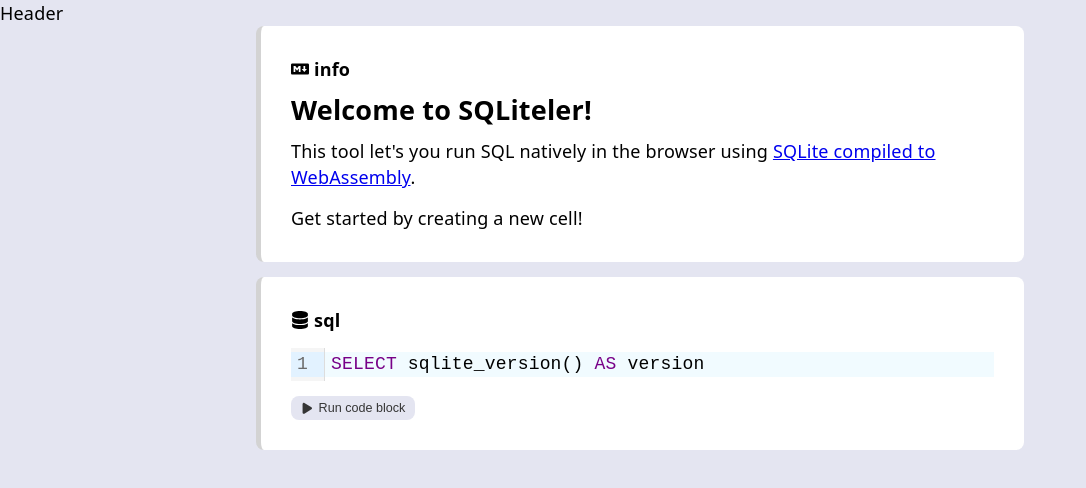
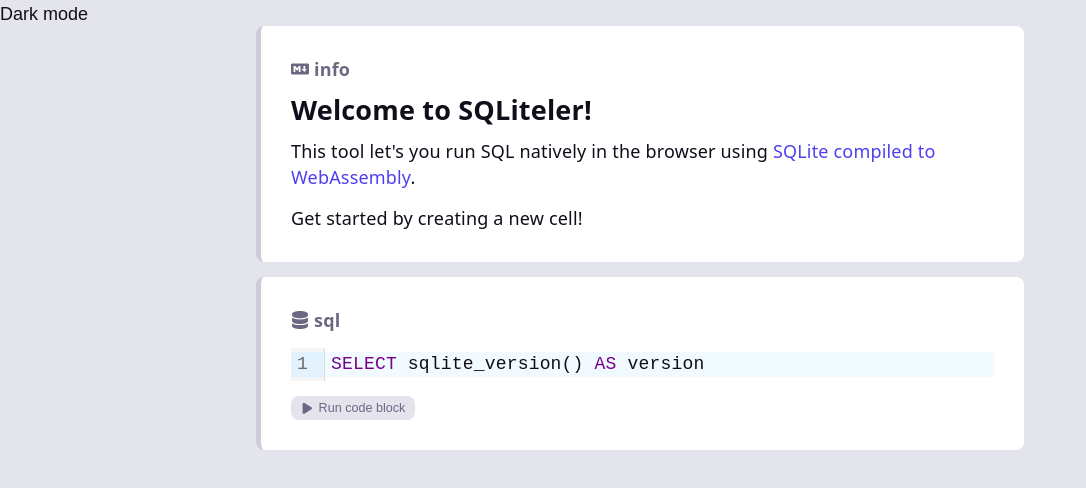
Before and after one commit to eflisback/sqlit, a React (Vite) app: page / in a window 1280 px wide. Shown: the top 488 px of the page, without its empty margins (0-1086 px from the left). Built offline with nearby package versions, Linux system fonts and the light colour scheme.

Commit message:
Improved theming

```diff
--- a/src/App.tsx
+++ b/src/App.tsx
@@ -1,13 +1,22 @@
 import styles from './App.module.css';
 import { Cell } from './components';
 import { useNotebookStore } from './store';
+import { useTheme } from './components';
 
 function App() {
 	const cells = useNotebookStore((state) => state.cells);
+	const { theme, setTheme } = useTheme();
 
 	return (
 		<>
-			<header>Header</header>
+			<header>
+				<button
+					type='button'
+					onClick={() => setTheme(theme === 'light' ? 'dark' : 'light')}
+				>
+					{theme === 'light' ? 'Dark' : 'Light'} mode
+				</button>
+			</header>
 			<main className={styles.notebook}>
 				{cells.map((cellData) => (
 					<Cell key={cellData.id} cellData={cellData} />
--- a/src/components/cells/SQLCell.tsx
+++ b/src/components/cells/SQLCell.tsx
@@ -4,6 +4,7 @@
 import { FaPlay } from 'react-icons/fa6';
 import { engine } from '@/engine';
 import { type CellData, useNotebookStore } from '@/store';
+import { useTheme } from '@/components';
 import styles from './cells.module.css';
 
 interface SQLCellProps {
@@ -14,6 +15,7 @@
 export const SQLCell = ({ cellData, setCellStatus }: SQLCellProps) => {
 	const updateCell = useNotebookStore((state) => state.updateCell);
 	const [error, setError] = useState<string | null>(null);
+	const { theme } = useTheme();
 
 	const handleExecuteClick = async () => {
 		try {
@@ -33,6 +35,7 @@
 			<CodeMirror
 				className={styles.editor}
 				basicSetup={{ autocompletion: false }}
+				theme={theme}
 				value={cellData.content}
 				extensions={[sql()]}
 				onChange={(code) =>
--- a/src/components/cells/cells.module.css
+++ b/src/components/cells/cells.module.css
@@ -4,19 +4,18 @@
 	gap: 15px;
 	width: 100%;
 	height: fit-content;
-	background-color: #ffffff;
+	background-color: var(--bg-cell);
 	padding: 30px;
 	border-radius: 8px;
-	border-left: 5px solid lightgray;
-	transition: border 0.15s ease;
+	border-left: 5px solid var(--border);
 }
 
 .success {
-	border-color: green;
+	border-color: var(--color-success);
 }
 
 .failure {
-	border-color: #b91c1c;
+	border-color: var(--color-failure);
 }
 
 .cell header {
@@ -25,6 +24,7 @@
 	justify-content: space-between;
 	align-items: center;
 	font-weight: bold;
+	color: var(--text-secondary);
 }
 
 .cell header section {
@@ -40,14 +40,14 @@
 	align-items: center;
 	gap: 5px;
 	padding: 5px 10px;
-	background-color: #e4e5f1;
-	color: rgb(53, 53, 53);
+	background-color: var(--bg-page);
+	color: var(--text-secondary);
 	border-radius: 8px;
 	font-size: 0.7em;
 }
 
 .actions button:hover {
-	color: black;
+	color: var(--text-primary);
 }
 
 .resultTable {
@@ -59,12 +59,12 @@
 .resultTable th,
 .resultTable td {
 	text-align: left;
-	border-bottom: 1px solid gray;
+	border-bottom: 1px solid var(--border);
 }
 
 .resultTable th {
 	font-weight: 600;
-	border-bottom-color: #d1d5db;
+	border-bottom-color: var(--border);
 }
 
 .resultTable tbody tr:last-child td {
@@ -73,7 +73,7 @@
 
 .error {
 	font-size: 0.875rem;
-	color: #b91c1c;
+	color: var(--color-failure);
 	font-family: monospace;
 }
 
--- a/src/components/index.ts
+++ b/src/components/index.ts
@@ -1 +1,2 @@
 export { Cell } from './cells/Cell.tsx';
+export { ThemeProvider, useTheme } from './theme/ThemeProvider.tsx';
--- /dev/null
+++ b/src/components/theme/ThemeProvider.tsx
@@ -0,0 +1,30 @@
+import { createContext, useContext, useEffect, useState } from 'react';
+
+type Theme = 'light' | 'dark';
+
+interface ThemeContextValue {
+	theme: Theme;
+	setTheme: (theme: Theme) => void;
+}
+
+const ThemeContext = createContext<ThemeContextValue | null>(null);
+
+export function ThemeProvider({ children }: { children: React.ReactNode }) {
+	const [theme, setTheme] = useState<Theme>('light');
+
+	useEffect(() => {
+		document.documentElement.setAttribute('data-theme', theme);
+	}, [theme]);
+
+	return (
+		<ThemeContext.Provider value={{ theme, setTheme }}>
+			{children}
+		</ThemeContext.Provider>
+	);
+}
+
+export function useTheme(): ThemeContextValue {
+	const ctx = useContext(ThemeContext);
+	if (!ctx) throw new Error('useTheme must be used within ThemeProvider');
+	return ctx;
+}
--- a/src/main.tsx
+++ b/src/main.tsx
@@ -2,10 +2,13 @@
 import { createRoot } from 'react-dom/client';
 import './styles/index.css';
 import App from './App.tsx';
+import { ThemeProvider } from './components';
 
 // biome-ignore lint/style/noNonNullAssertion: Root element set in index.html
 createRoot(document.getElementById('root')!).render(
 	<StrictMode>
-		<App />
+		<ThemeProvider>
+			<App />
+		</ThemeProvider>
 	</StrictMode>,
 );
--- a/src/styles/globals.css
+++ b/src/styles/globals.css
@@ -18,3 +18,8 @@
 	padding: unset;
 	cursor: pointer;
 }
+
+a {
+	text-decoration: none;
+	color: var(--color-link);
+}
--- a/src/styles/index.css
+++ b/src/styles/index.css
@@ -1,3 +1,4 @@
+@import "./theme.css";
 @import "./globals.css";
 
 :root {
@@ -7,8 +8,8 @@
 
 	font: 18px / 145% var(--sans);
 	letter-spacing: 0.18px;
-	color: var(--text);
-	background: var(--bg);
+	color: var(--text-primary);
+	background: var(--bg-page);
 	font-synthesis: none;
 	text-rendering: optimizeLegibility;
 	-webkit-font-smoothing: antialiased;
@@ -21,7 +22,7 @@
 
 body {
 	margin: 0;
-	background-color: #e4e5f1;
+	background-color: var(--bg-page);
 }
 
 #root {
--- /dev/null
+++ b/src/styles/theme.css
@@ -0,0 +1,21 @@
+[data-theme="light"] {
+	--text-primary: #0f0e1a;
+	--text-secondary: #6b6882;
+	--bg-page: #e4e4ec;
+	--bg-cell: #ffffff;
+	--border: #cdccda;
+	--color-success: #27ce80;
+	--color-failure: #ff3b55;
+	--color-link: #4f3ff0;
+}
+
+[data-theme="dark"] {
+	--text-primary: #e8e7ff;
+	--text-secondary: #9896b8;
+	--bg-page: #13121f;
+	--bg-cell: #1e1d2e;
+	--border: #3d3b54;
+	--color-success: #27ce9c;
+	--color-failure: #ff3b65;
+	--color-link: #8b7fff;
+}
--- a/tsconfig.app.json
+++ b/tsconfig.app.json
@@ -12,7 +12,7 @@
 		"moduleResolution": "bundler",
 		"allowImportingTsExtensions": true,
 		"paths": {
-      		"@/*": ["./src/*"],
+			"@/*": ["./src/*"]
 		},
 		"verbatimModuleSyntax": true,
 		"moduleDetection": "force",
```
